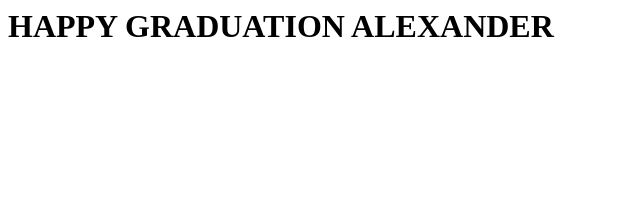
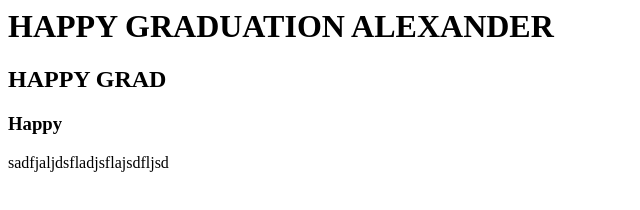
Before and after one commit to euniceykwon/euniceykwon.github.io, a plain HTML site: page index.html in a window 1280 px wide. Shown: the whole page, without its empty margins (0-640 px from the left). Drawn offline with Linux system fonts and the light colour scheme.

Commit message:
added more text

```diff
--- a/index.html
+++ b/index.html
@@ -1,9 +1,27 @@
 <html>
 <head>
 </head>
+
+
+
 <body>
 <h1>
 HAPPY GRADUATION ALEXANDER
 </h1>
+<h2>
+  HAPPY GRAD
+</h2>
+<h3>
+  Happy
+</h3>
+<p>
+  sadfjaljdsfladjsflajsdfljsd
+</p>
+<a href="image.jpeg">
+</a>
+
 </body>
+
+
+
 </html>
```
